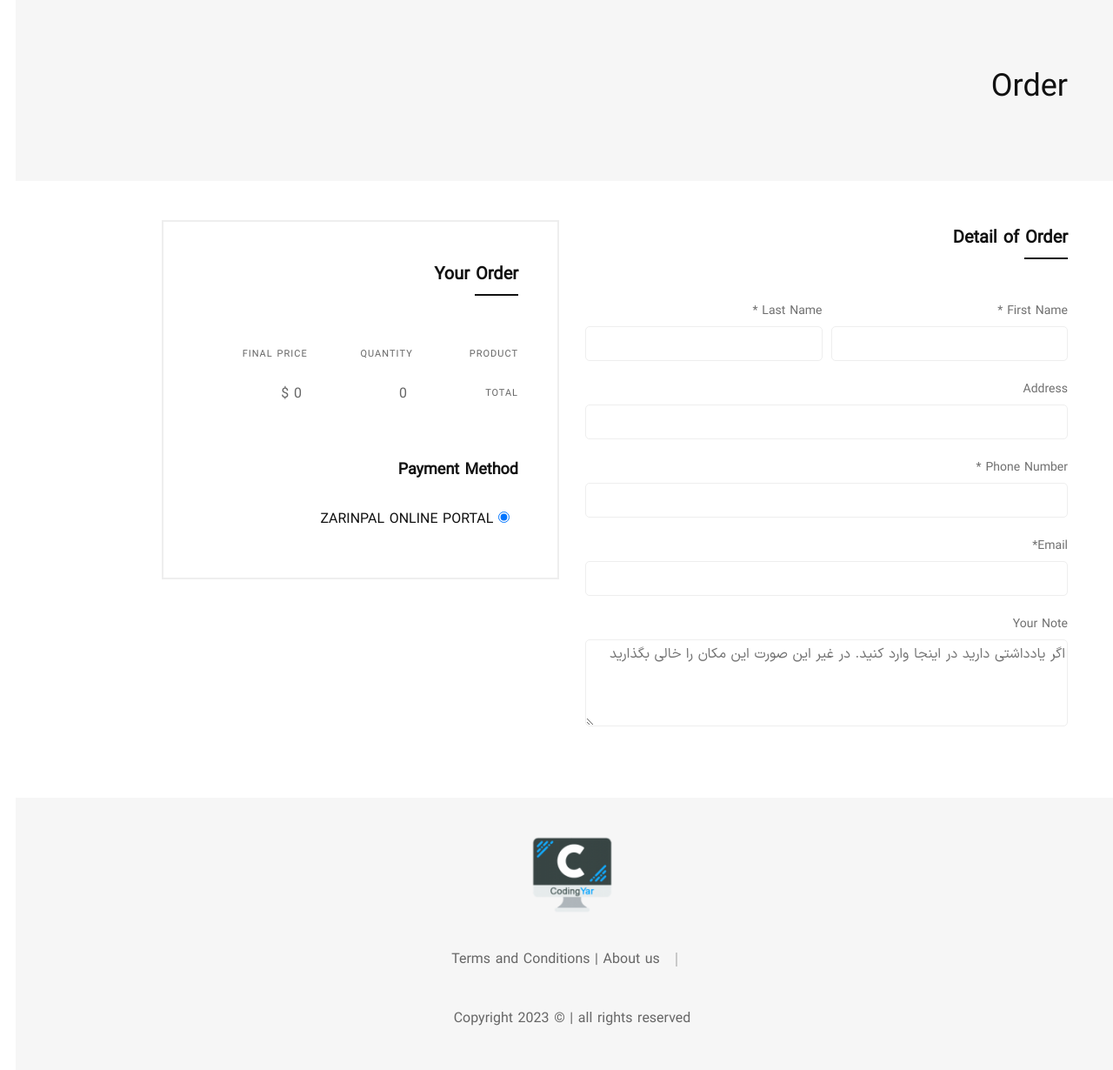
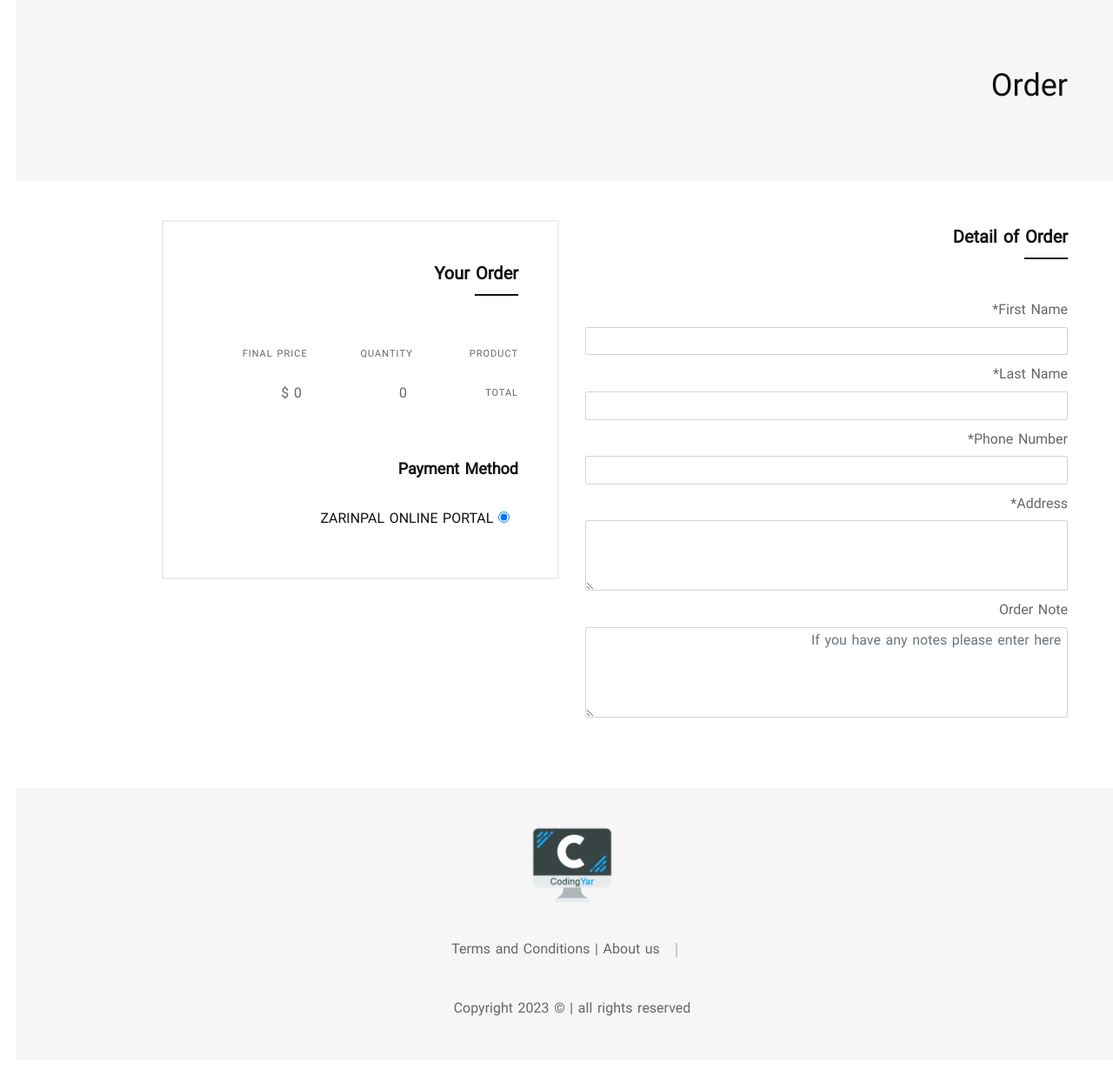
Before and after one commit to MiYousefi/Online_Shop, a Django app: page /order/create/ in a window 1280 px wide. Shown: the part 104-1334 px from the top of the page at 87% size. After the commit the page ends 1272 px from the top, so only its background shows below. Run offline with Django 4.2, Linux system fonts and the light colour scheme; parts of the project's set-up code (start-up, migrations or seed data) failed here and were passed over; some libraries are stand-ins or nearby versions; some web fonts are replaced.

Commit message:
create order form

```diff
--- a/cart/templates/cart/cart_detail.html
+++ b/cart/templates/cart/cart_detail.html
@@ -111,7 +111,7 @@
                                     </div>
                                 </div>
                             </div>
-                            <a href="#" class="btn btn-fullwidth btn-bg-red btn-color-white btn-hover-2">
+                            <a href="{% url 'order_create' %}" class="btn btn-fullwidth btn-bg-red btn-color-white btn-hover-2">
                                 {% trans 'Order' %}
                             </a>
                         </div>
--- /dev/null
+++ b/orders/forms.py
@@ -0,0 +1,14 @@
+from django import forms
+from django.utils.translation import gettext_lazy as _
+from .models import Order
+
+
+class OrderForm(forms.ModelForm):
+    class Meta:
+        model = Order
+        fields = ['firstname', 'lastname', 'phone_number', 'address', 'order_notes']
+        widgets = {
+            'address': forms.Textarea(attrs={'rows': 3}),
+            'order_notes': forms.Textarea(attrs={'rows': 4, 'placeholder': _('If you have any notes please enter here')}),
+
+        }
--- a/orders/models.py
+++ b/orders/models.py
@@ -11,6 +11,8 @@ class Order(models.Model):
     lastname = models.CharField(_('last Name'), max_length=100)
     phone_number = models.CharField(_('Phone Number'), max_length=15)
     address = models.CharField(_('Address'), max_length=700)
+
+    order_notes = models.CharField(_('Order Note'), max_length=700, blank=True)
 
     datetime_created = models.DateTimeField(_('Datetime Created'), auto_now_add=True)
     datetime_modified = models.DateTimeField(_('Datetime Modified'), auto_now=True)
--- a/orders/templates/orders/order_create.html
+++ b/orders/templates/orders/order_create.html
@@ -25,55 +25,59 @@
                             <div class="checkout-title mt--10">
                                 <h2>{% trans 'Detail of Order' %}</h2>
                             </div>
-                            <div class="checkout-form">
-                                <form action="#" class="form form--checkout">
-                                    <div class="form-row mb--20">
-                                        <div class="form__group col-md-6 mb-sm--30">
-                                            <label for="billing_fname" class="form__label form__label--2">{% trans 'First Name' %} <span
-                                                    class="required">*</span></label>
-                                            <input type="text" name="billing_fname" id="billing_fname"
-                                                   class="form__input form__input--2">
-                                        </div>
-                                        <div class="form__group col-md-6">
-                                            <label for="billing_lname" class="form__label form__label--2">{% trans 'Last Name' %}
-                                                <span class="required">*</span></label>
-                                            <input type="text" name="billing_lname" id="billing_lname"
-                                                   class="form__input form__input--2">
-                                        </div>
-                                    </div>
-                                    <div class="form-row mb--20">
-                                        <div class="form__group col-12">
-                                            <label for="billing_company" class="form__label form__label--2">{% trans 'Address' %}</label>
-                                            <input type="text" name="billing_company" id="billing_company"
-                                                   class="form__input form__input--2">
-                                        </div>
-                                    </div>
-                                    <div class="form-row mb--20">
-                                        <div class="form__group col-12">
-                                            <label for="billing_phone" class="form__label form__label--2">{% trans 'Phone Number' %}
-                                                <span class="required">*</span></label>
-                                            <input type="text" name="billing_phone" id="billing_phone"
-                                                   class="form__input form__input--2">
-                                        </div>
-                                    </div>
-                                    <div class="form-row mb--20">
-                                        <div class="form__group col-12">
-                                            <label for="billing_email" class="form__label form__label--2">{% trans 'Email' %}<span
-                                                    class="required">*</span></label>
-                                            <input type="email" name="billing_email" id="billing_email"
-                                                   class="form__input form__input--2">
-                                        </div>
-                                    </div>
-                                    <div class="form-row">
-                                        <div class="form__group col-12">
-                                            <label for="orderNotes" class="form__label form__label--2">{% trans 'Your Note' %}</label>
-                                            <textarea class="form__input form__input--2 form__input--textarea"
-                                                      id="orderNotes" name="orderNotes"
-                                                      placeholder="اگر یادداشتی دارید در اینجا وارد کنید. در غیر این صورت این مکان را خالی بگذارید"></textarea>
-                                        </div>
-                                    </div>
-                                </form>
-                            </div>
+                            <form action="">
+                                {{ form|crispy }}
+                            </form>
+{#                            <div class="checkout-form">#}
+{#                                <form action="#" class="form form--checkout">#}
+{#                                    <div class="form-row mb--20">#}
+{#                                        <div class="form__group col-md-6 mb-sm--30">#}
+{#                                            <label for="billing_fname" class="form__label form__label--2">{% trans 'First Name' %} <span#}
+{#                                                    class="required">*</span></label>#}
+{#                                            <input type="text" name="billing_fname" id="billing_fname"#}
+{#                                                   class="form__input form__input--2">#}
+{#                                        </div>#}
+{#                                        <div class="form__group col-md-6">#}
+{#                                            <label for="billing_lname" class="form__label form__label--2">{% trans 'Last Name' %}#}
+{#                                                <span class="required">*</span></label>#}
+{#                                            <input type="text" name="billing_lname" id="billing_lname"#}
+{#                                                   class="form__input form__input--2">#}
+{#                                        </div>#}
+{#                                    </div>#}
+{#                                    <div class="form-row mb--20">#}
+{#                                        <div class="form__group col-12">#}
+{#                                            <label for="billing_company" class="form__label form__label--2">{% trans 'Address' %}</label>#}
+{#                                            <input type="text" name="billing_company" id="billing_company"#}
+{#                                                   class="form__input form__input--2">#}
+{#                                        </div>#}
+{#                                    </div>#}
+{#                                    <div class="form-row mb--20">#}
+{#                                        <div class="form__group col-12">#}
+{#                                            <label for="billing_phone" class="form__label form__label--2">{% trans 'Phone Number' %}#}
+{#                                                <span class="required">*</span></label>#}
+{#                                            <input type="text" name="billing_phone" id="billing_phone"#}
+{#                                                   class="form__input form__input--2">#}
+{#                                        </div>#}
+{#                                    </div>#}
+{#                                    <div class="form-row mb--20">#}
+{#                                        <div class="form__group col-12">#}
+{#                                            <label for="billing_email" class="form__label form__label--2">{% trans 'Email' %}<span#}
+{#                                                    class="required">*</span></label>#}
+{#                                            <input type="email" name="billing_email" id="billing_email"#}
+{#                                                   class="form__input form__input--2">#}
+{#                                        </div>#}
+{#                                    </div>#}
+{#                                    <div class="form-row">#}
+{#                                        <div class="form__group col-12">#}
+{#                                            <label for="orderNotes" class="form__label form__label--2">{% trans 'Order Note' %}</label>#}
+{#                                            <textarea class="form__input form__input--2 form__input--textarea"#}
+{#                                                      id="orderNotes" name="orderNotes"#}
+{#                                                      placeholder="{% trans 'If you have any notes please enter here' %}"></textarea>#}
+{#                                        </div>#}
+{#                                    </div>#}
+{#                                </form>#}
+{#                            </div>#}
+{#                            #}
                         </div>
                         <div class="col-xl-5 offset-xl-1 col-lg-6 mt-md--40">
                             <div class="order-details">
--- a/orders/urls.py
+++ b/orders/urls.py
@@ -2,7 +2,7 @@ from django.urls import path
 
 from .views import order_create_view
 
-app_name = 'cart'
+
 urlpatterns = [
     path('create/', order_create_view, name='order_create'),
 ]
--- a/orders/views.py
+++ b/orders/views.py
@@ -1,5 +1,7 @@
 from django.shortcuts import render
+
+from .forms import OrderForm
 
 
 def order_create_view(request):
-    return render(request, 'orders/order_create.html')
+    return render(request, 'orders/order_create.html', context={'form': OrderForm})
```
Also changed, not shown: products/models.py (+7 -7 lines), cart/locale/fa/LC_MESSAGES/django.po, orders/locale/fa/LC_MESSAGES/django.po, orders/migrations/0002_order_order_notes_alter_order_address_and_more.py (added), products/locale/fa/LC_MESSAGES/django.po, products/migrations/0006_alter_product_active_alter_product_datetime_created_and_more.py (added), templates/locale/fa/LC_MESSAGES/django.po, 4 other files.
